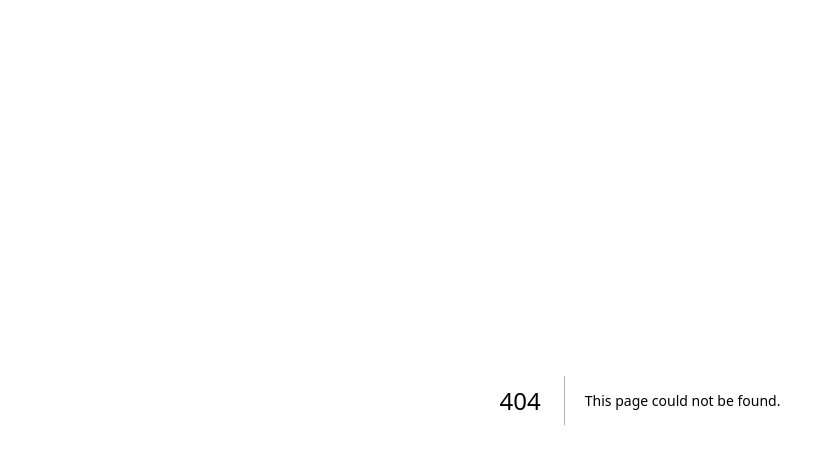
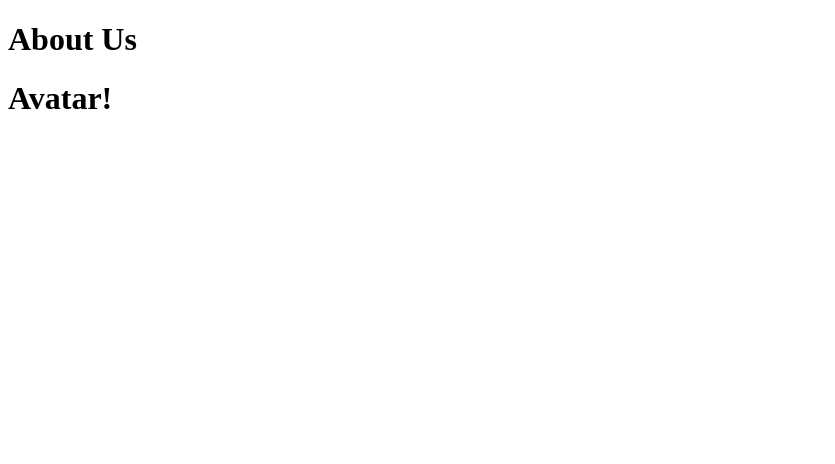
Before and after one commit to minami-cs/learn-nextjs14, a Next.js app: page /about-us in a window 1280 px wide. Before the commit this address had no page. Shown: the top 464 px of the page, without its empty margins (0-835 px from the left). Built offline with nearby package versions, Linux system fonts and the light colour scheme.

Commit message:
feat: next.js 14의 app router 방식을 익히기 위해 여러 page 생성

```diff
--- /dev/null
+++ b/app/about-us/company/page.tsx
@@ -0,0 +1,3 @@
+export default function Company() {
+    return <h1>Company</h1>
+}
--- /dev/null
+++ b/app/about-us/company/sales/page.tsx
@@ -0,0 +1,5 @@
+// 이 페이지의 경로는 /about-us/company/sales
+// page.tsx 파일이 없는 폴더는 해당 경로에 들어가도 보여줄 page가 없어서 화면에 아무것도 뜨지 않음
+export default function Sales() {
+    return <h1>Sales Team</h1>
+}
--- /dev/null
+++ b/app/about-us/components/avatar.tsx
@@ -0,0 +1,4 @@
+// page.tsx 파일이 아니기 때문에 avatar.tsx의 경로를 url에 입력해도 아무것도 나오지 않는다
+export default function Avatar() {
+    return <h1>Avatar!</h1>
+}
--- /dev/null
+++ b/app/about-us/page.tsx
@@ -0,0 +1,6 @@
+import Avatar from "./components/avatar";
+
+// 새 페이지를 추가할 때는 이렇게 /app 하위 폴더 생성 후 page.tsx 파일을 작성한다
+export default function AbountUs() {
+    return (<><h1>About Us</h1><Avatar /></>)
+}
--- a/app/page.tsx
+++ b/app/page.tsx
@@ -1,4 +1,5 @@
 // next는 실행시 무조건 app 폴더 안의 page.tsx를 먼저 참조한다
-export default function Tomato() {  // function naming은 무엇이든 상관없음
+// 여기가 root
+export default function Page() {  // function naming은 무엇이든 상관없음
     return <h1>Hello!</h1>
 }
```
